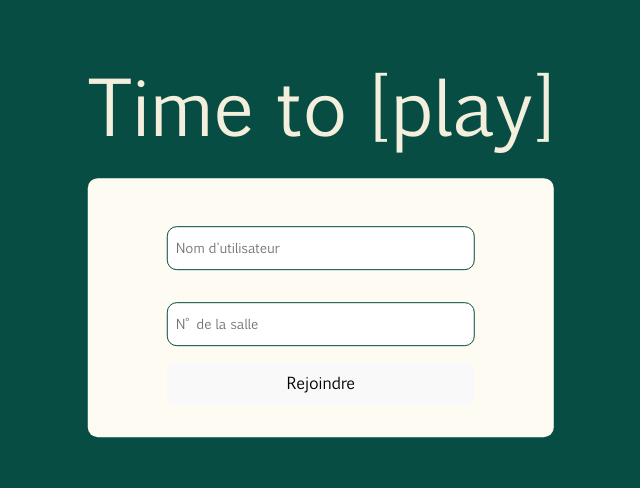
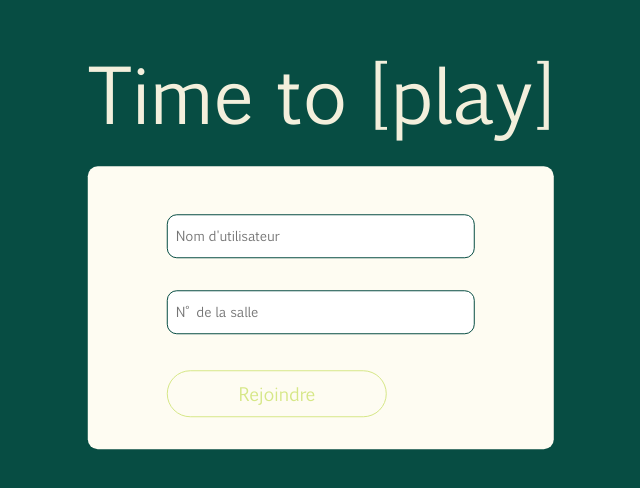
Before and after one commit to ValMgr/hackaton_2022_timeto, a React (Vite) app in the folder app/: page / in a window 1280 px wide. Shown: the part 134-622 px from the top of the page, without its empty margins (319-959 px from the left). Built offline with nearby package versions, Linux system fonts and the light colour scheme; no server answers.

Commit message:
add buttons

```diff
--- a/app/src/App.css
+++ b/app/src/App.css
@@ -24,3 +24,30 @@ body {
   gap: 25px;
   box-sizing: border-box;
 }
+
+button{
+	width: 220px;
+  background-color: transparent;
+	border: 1px solid #D6E787;
+	padding: 10px 5px;
+	text-align: center;
+	border-radius: 50px;
+	color: #D6E787;
+	font-family: Euphemia;
+	font-size: 18px;
+	margin-top: 20px;
+  cursor: pointer;
+}
+
+button:hover{
+    border: 2px solid #D6E787;
+}
+
+.buttonContact{
+  border: 1px solid #074D43;
+  color: #074D43;
+}
+
+.buttonContact:hover{
+  border: 2px solid #074D43;
+}
--- a/app/src/index.css
+++ b/app/src/index.css
@@ -37,7 +37,7 @@ h1 {
   line-height: 1.1;
 }
 
-button {
+/* button {
   border-radius: 8px;
   border: 1px solid transparent;
   padding: 0.6em 1.2em;
@@ -51,7 +51,7 @@ button {
 button:focus,
 button:focus-visible {
   outline: 4px auto -webkit-focus-ring-color;
-}
+} */
 
 @media (prefers-color-scheme: light) {
   :root {
@@ -61,7 +61,7 @@ button:focus-visible {
   a:hover {
     color: #747bff;
   }
-  button {
+  /* button {
     background-color: #f9f9f9;
-  }
+  } */
 }
--- a/app/src/modules/knowMore/components/styledComponents.tsx
+++ b/app/src/modules/knowMore/components/styledComponents.tsx
@@ -49,6 +49,8 @@ export const TitleContainer = styled.div`
 	flex-direction: row;
 	align-items: center;
 	margin-bottom: 45px;
+	width: 98%;
+	justify-content: space-between;
 `;
 
 export const TitlePage = styled.h1`
@@ -56,6 +58,8 @@ export const TitlePage = styled.h1`
 	color: #F3EFDC;
 	font-family: EuphemiaBold;
 	margin-right: 15px;
+	display:flex;
+	flex-direction: row;
 	`
 
 	export const TitleSpan = styled.span`
@@ -63,6 +67,7 @@ export const TitlePage = styled.h1`
 	font-family: EuphemiaBold;
 	color: #D6E787;
 	display: block;
+	margin-left: 10px;
 `
 
 export const TextTitle = styled.h2`
```
Also changed, not shown: app/src/modules/knowMore/KnowMorePage.tsx (+6 -1 lines).
